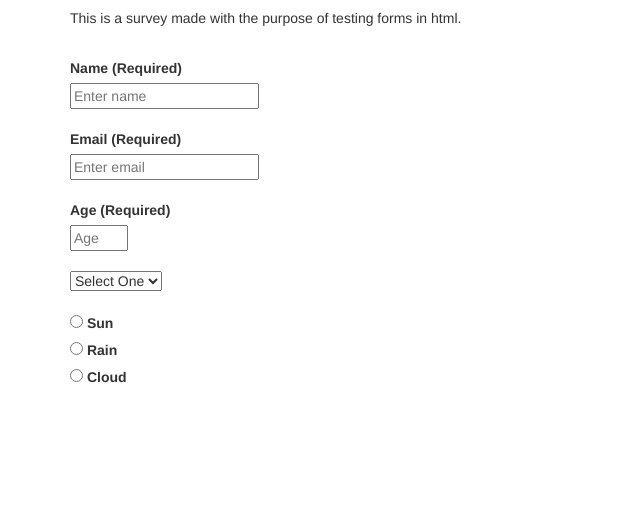
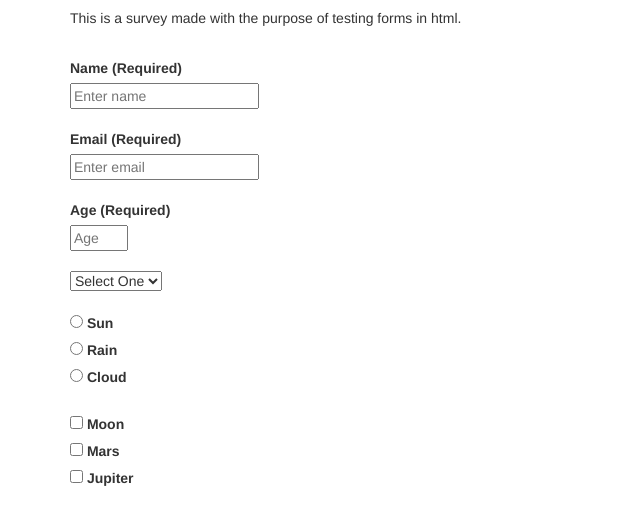
Before and after one commit to csc473s2019-webdev/hw3-p5-practice-with-html-css-forms-srajan-17, a plain HTML site: page index.html in a window 1280 px wide. Shown: the part 82-606 px from the top of the page, without its empty margins (0-640 px from the left). Drawn offline with nearby package versions, Linux system fonts and the light colour scheme.

Commit message:
add checkboxes

```diff
--- a/index.html
+++ b/index.html
@@ -41,6 +41,15 @@
             <br>
             <input type="radio" id="cloud" name="group-1" value="cloud">
             <label for="cloud">Cloud</label>
+            <br><br>
+            <input type="checkbox" id="moon" name="group-2" value="moon">
+            <label for="moon">Moon</label>
+            <br>
+            <input type="checkbox" id="mars" name="group-2" value="mars">
+            <label for="mars">Mars</label>
+            <br>
+            <input type="checkbox" id="jupiter" name="group-2" value="jupiter">
+            <label for="jupiter">Jupiter</label>
         </form>
     </div>
 </body>
```
